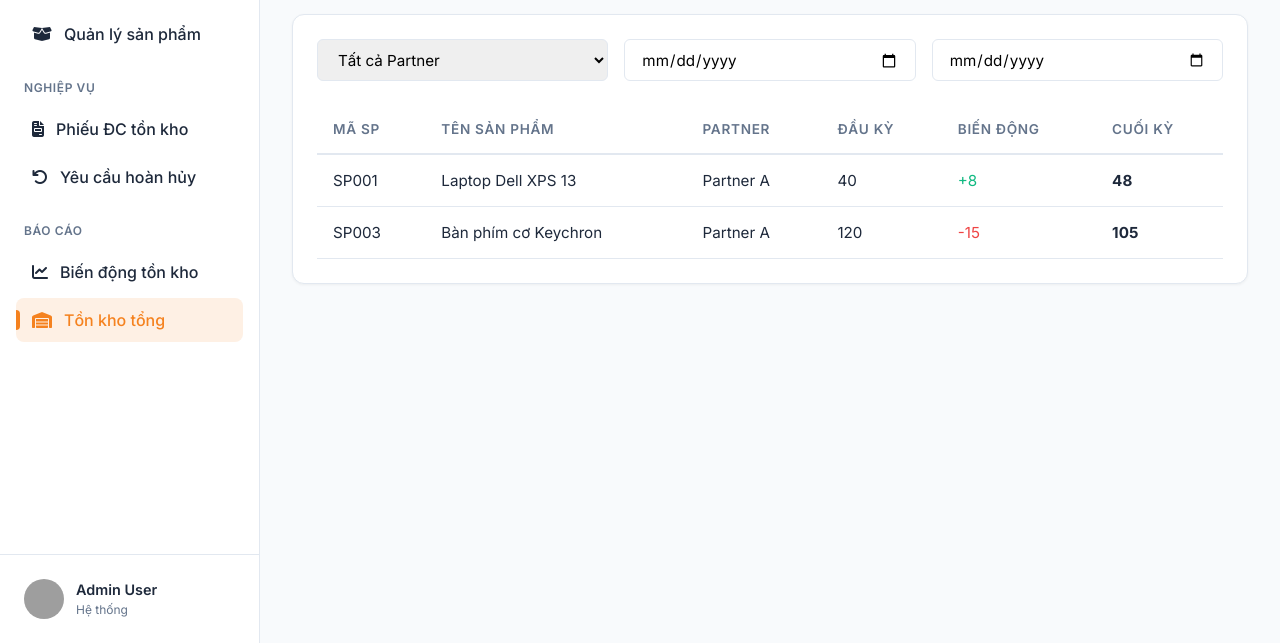
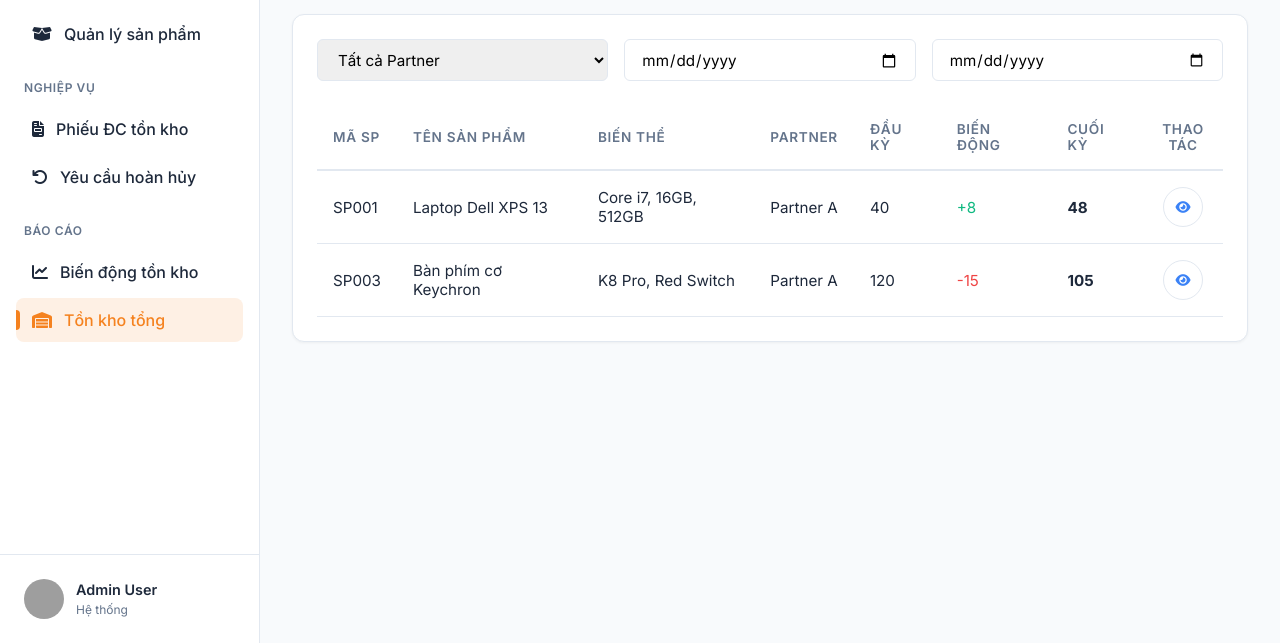
Before and after one commit to khoatv11/inventory-management, a plain HTML site: page report-overall.html in a window 1280 px wide. Shown: the part 157-800 px from the top of the page. Drawn offline with Linux system fonts and the light colour scheme; grey boxes are pictures that could not be loaded.

```diff
--- a/report-overall.html
+++ b/report-overall.html
@@ -106,28 +106,42 @@
                                 <tr>
                                     <th>Mã SP</th>
                                     <th>Tên Sản phẩm</th>
+                                    <th>Biến thể</th>
                                     <th>Partner</th>
                                     <th>Đầu kỳ</th>
                                     <th>Biến động</th>
                                     <th>Cuối kỳ</th>
+                                    <th style="width: 80px; text-align: center;">Thao tác</th>
                                 </tr>
                             </thead>
                             <tbody>
                                 <tr>
                                     <td>SP001</td>
                                     <td>Laptop Dell XPS 13</td>
+                                    <td>Core i7, 16GB, 512GB</td>
                                     <td>Partner A</td>
                                     <td>40</td>
                                     <td class="text-success">+8</td>
                                     <td><strong>48</strong></td>
+                                    <td style="text-align: center;">
+                                        <button class="icon-btn" title="Xem chi tiết biến động" onclick="window.location.href='report-fluctuation.html'">
+                                            <i class="fa-solid fa-eye text-blue"></i>
+                                        </button>
+                                    </td>
                                 </tr>
                                 <tr>
                                     <td>SP003</td>
                                     <td>Bàn phím cơ Keychron</td>
+                                    <td>K8 Pro, Red Switch</td>
                                     <td>Partner A</td>
                                     <td>120</td>
                                     <td class="text-red">-15</td>
                                     <td><strong>105</strong></td>
+                                    <td style="text-align: center;">
+                                        <button class="icon-btn" title="Xem chi tiết biến động" onclick="window.location.href='report-fluctuation.html'">
+                                            <i class="fa-solid fa-eye text-blue"></i>
+                                        </button>
+                                    </td>
                                 </tr>
                             </tbody>
                         </table>
```
Also changed, not shown: report-fluctuation.html (+23 -8 lines).
